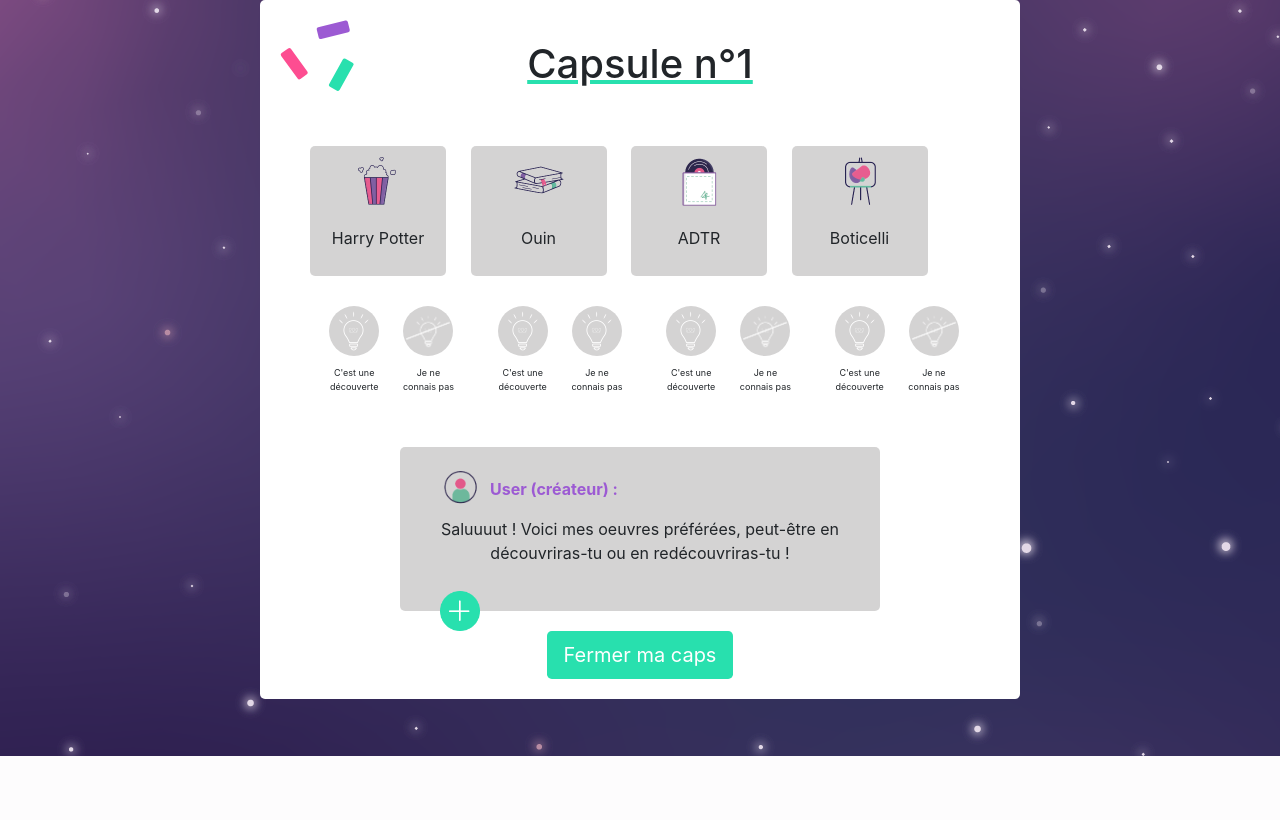
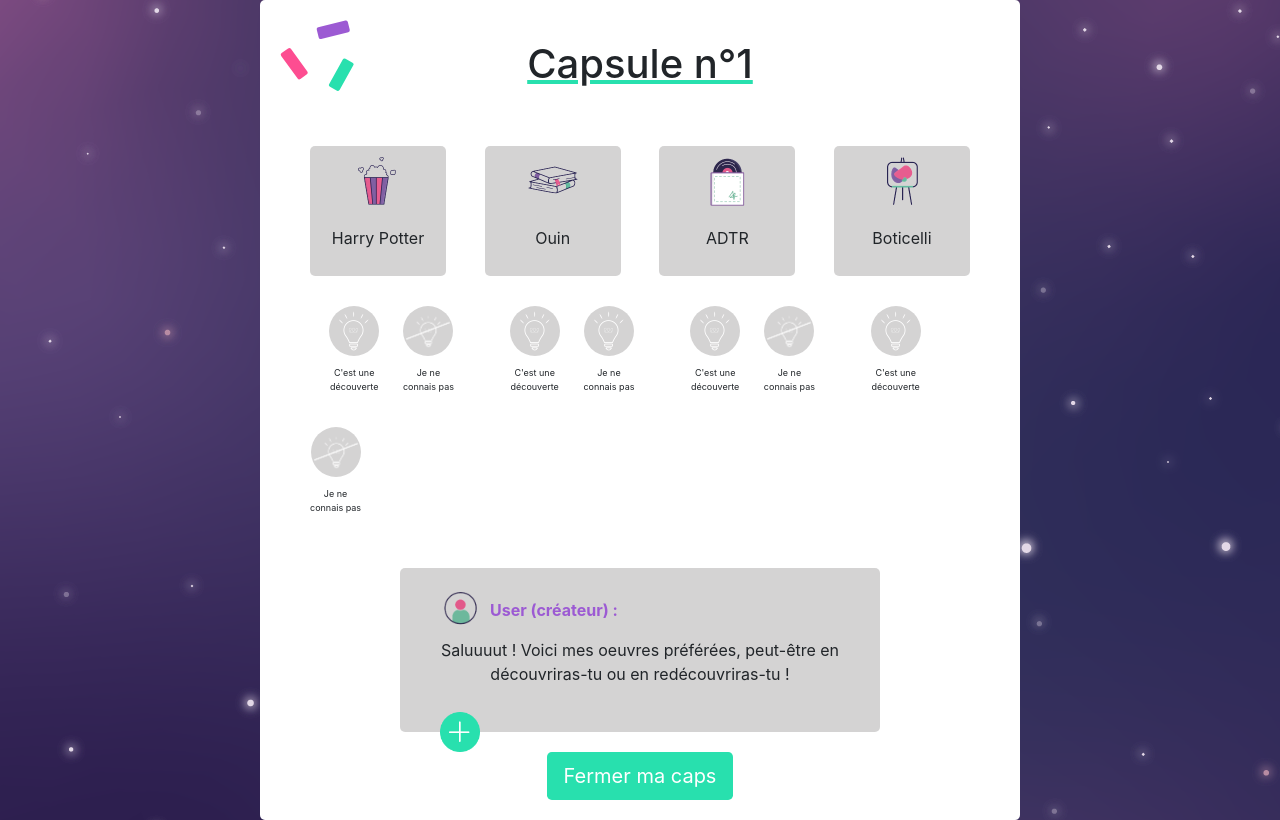
Before and after one commit to vappy2/capsee, a PHP site: page /ouvertureCapsule.html in a window 1280 px wide. Shown: the part 44-864 px from the top of the page. Before the commit the page ends 800 px from the top, so only its background shows below. Run offline with PHP 8.4, Linux system fonts and the light colour scheme; some libraries are stand-ins or nearby versions; some web fonts are replaced.

Commit message:
[V] - 10/12 - Liste centrée merci Nico

```diff
--- a/css/capsule.css
+++ b/css/capsule.css
@@ -65,6 +65,8 @@ p{
 
 ul{
     padding: 20px;
+    display: flex;
+    justify-content: space-between;
 }
 
 ul li:first-child{
@@ -73,7 +75,8 @@ ul li:first-child{
 
 #artAjoute li,
 #artsCapsule li{
-    display: inline-block;
+    /*display: inline-block;*/
+
     list-style: none;
     text-align: center;
     background-color: rgba(40,38,38,0.2);
@@ -322,8 +325,11 @@ input[type=radio]{
 }
 
 .espace{
-    margin-right: 20px;
+    margin-right: 32px;
 }
 #fermerCaps{
     margin-top: 20px;
 }
+#plusButton{
+    float: right;
+}
```
